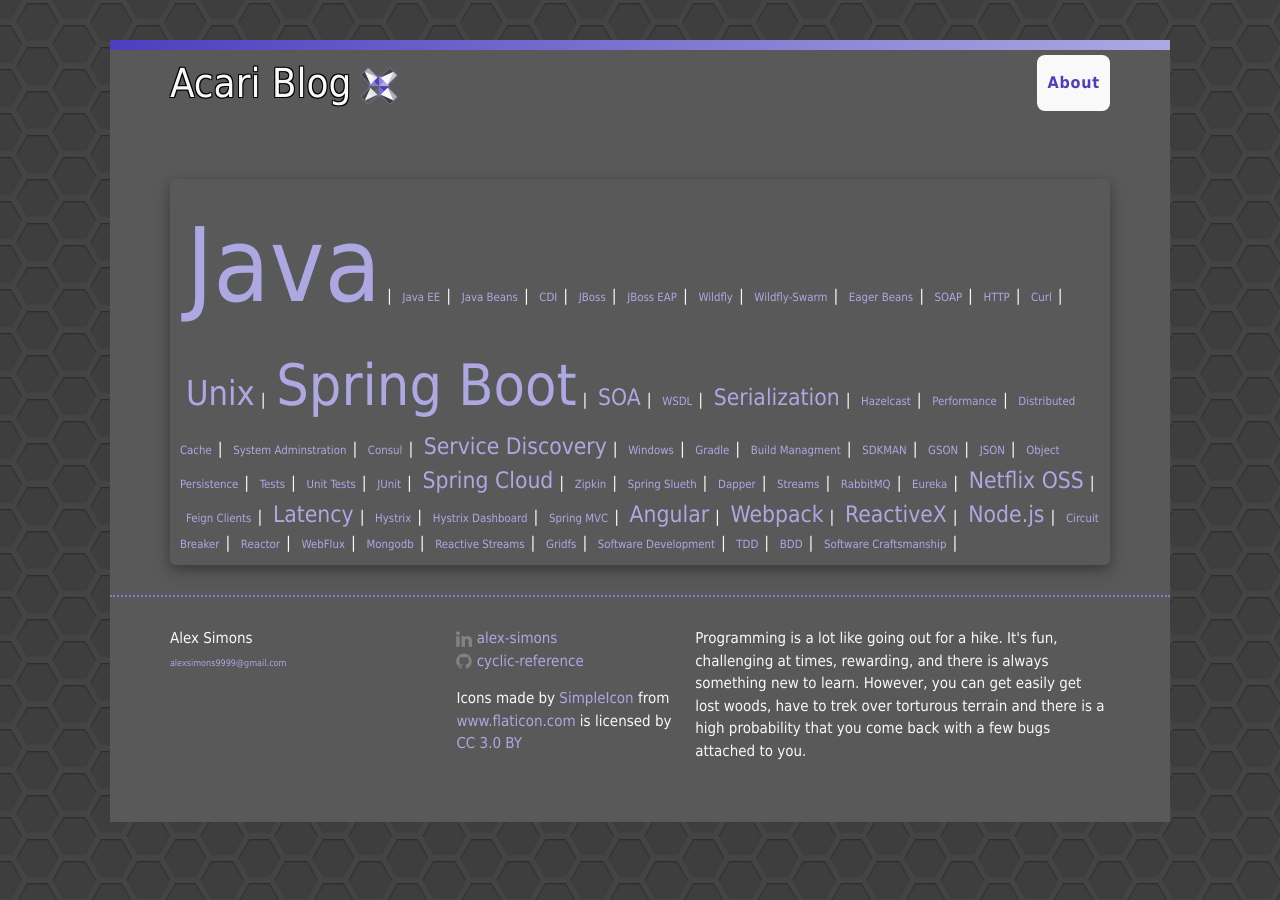
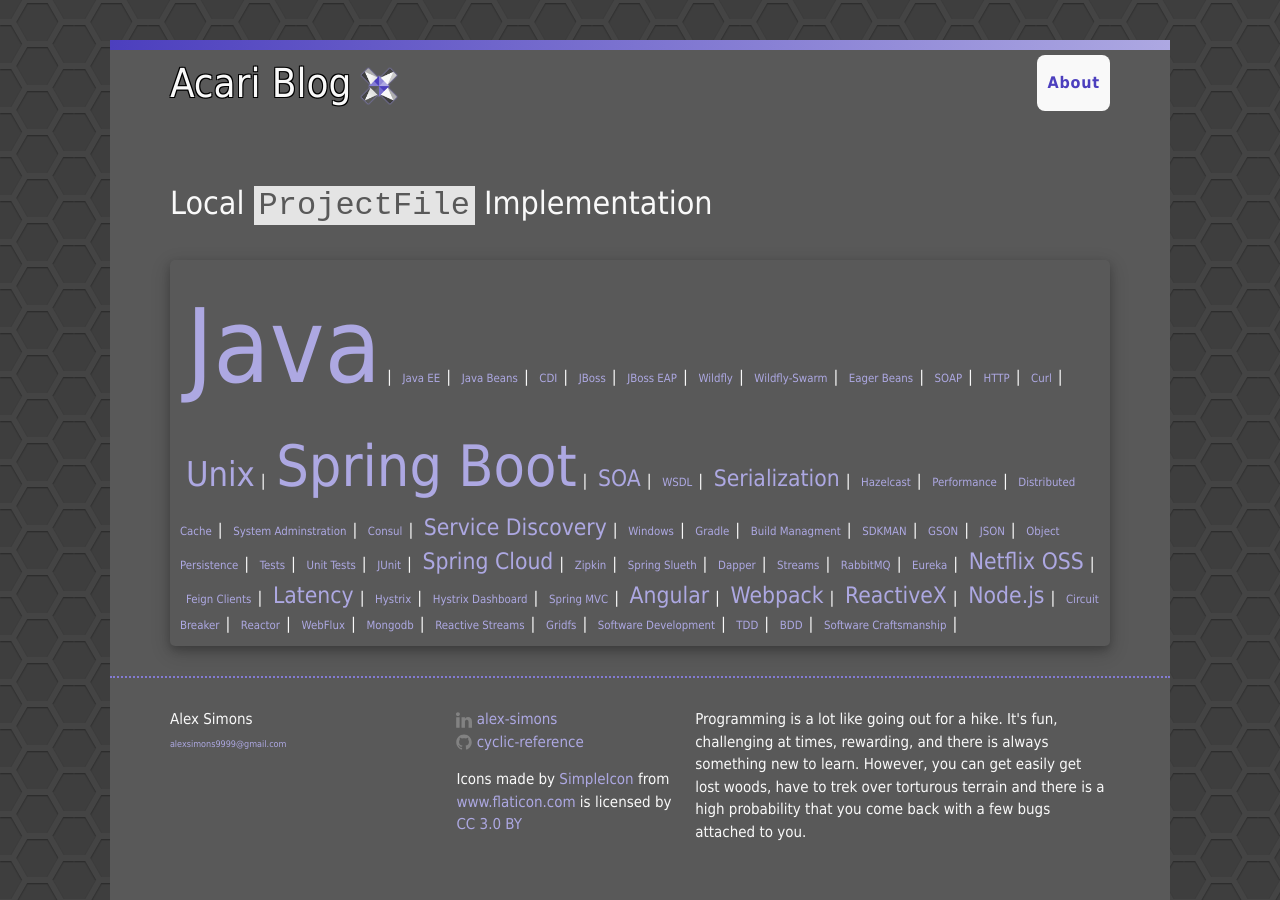
Before and after one commit to Unthrottled/blog, a Jekyll site: the page built from code/rmip/local_project_impl.md, in a window 1280 px wide and 900 px high. Built offline with Jekyll 4.4.1, drawn with Linux system fonts in a browser that asks for light colours.

Commit message:
The page is now titled

```diff
--- a/code/rmip/local_project_impl.md
+++ b/code/rmip/local_project_impl.md
@@ -1,3 +1,6 @@
 ---
 layout: post
 ---
+
+Local `ProjectFile` Implementation
+---
```
